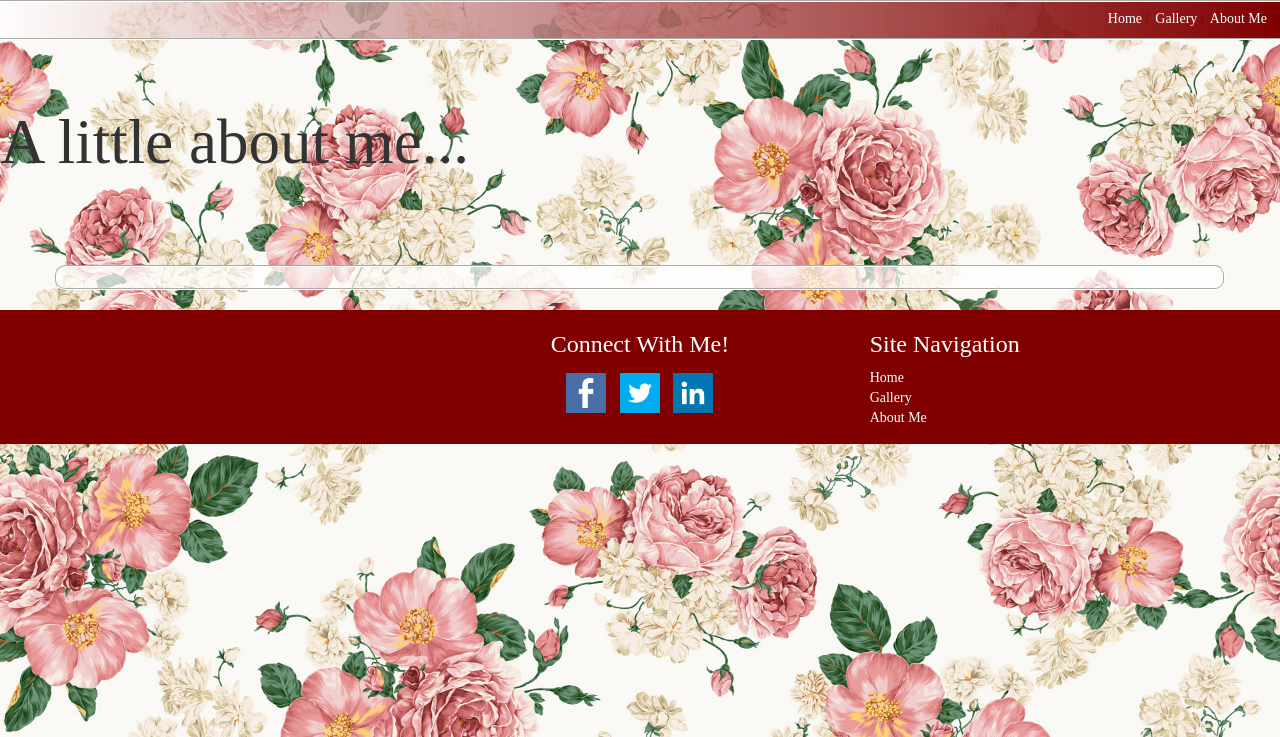
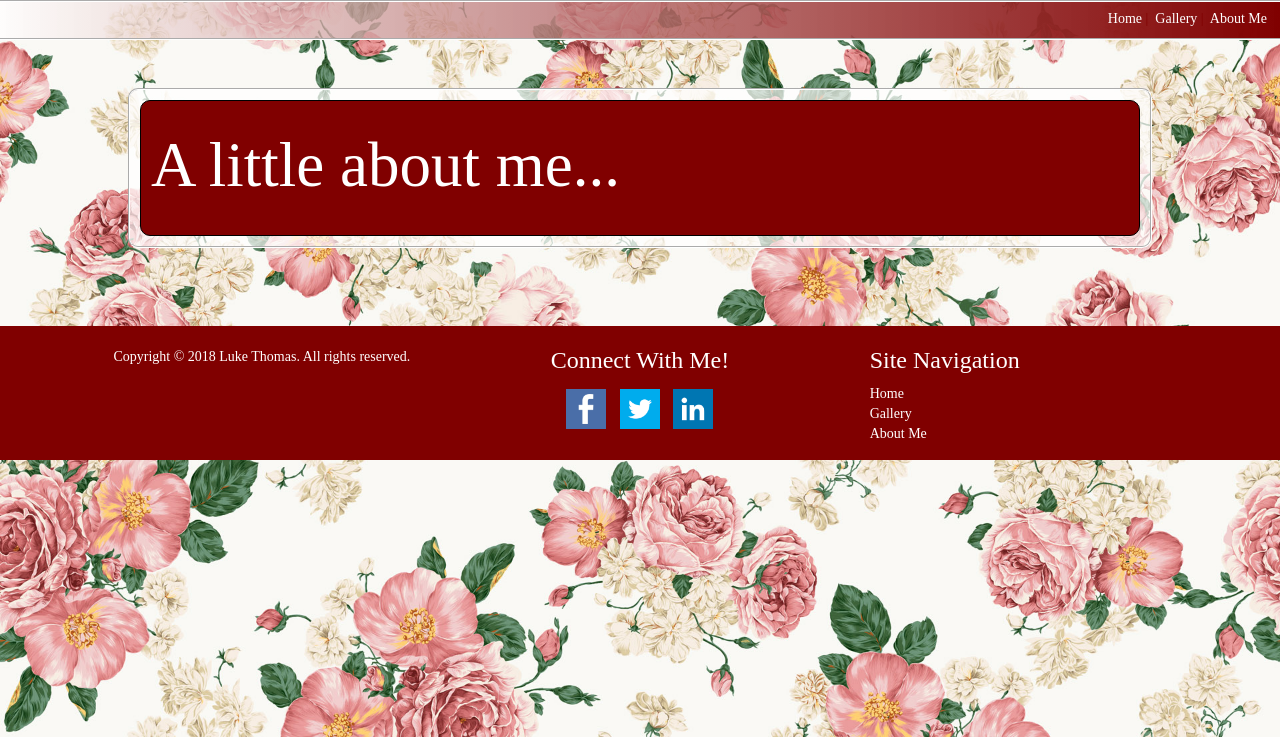
Before and after one commit to rowek02/rowek02.github.io, a plain HTML site: page aboutme.html in a window 1280 px wide. Shown: the part 63-800 px from the top of the page. Drawn offline with nearby package versions, Linux system fonts and the light colour scheme.

Commit message:
Add files via upload

```diff
--- a/aboutme.html
+++ b/aboutme.html
@@ -9,15 +9,21 @@
 	<body>
 		<div id="header"></div>
 		<section class="jumbotron">
-			<h1>A little about me...</h1>
-		</section>
-		<section class="container">
 			<div class="row">
 				<div class="col-md-12 col-sm-12 col-xs-12">
-
+					<div id="floatingabout">
+						<div id="innerabout">
+							<h1>A little about me...</h1>
+							<div class="row">
+								<div class="col-md-12 col-sm-12 col-xs-12">
+									<p></p>
+								</div>
+							</div>
+						</div>
+					</div>
 				</div>
 			</div>
-		</section><br>
+		</section>
 		<div id="footer"></div>
 	</body>
 </html>
--- a/footer.html
+++ b/footer.html
@@ -1,7 +1,8 @@
 <footer class="navbar">
 	<div class="row">
-		<div class="col-md-4 col-sm-12 col-xs-12">
-
+		<div class="col-md-4 col-sm-12 col-xs-12 text-right">
+			<br>
+			<p>Copyright &copy; 2018 Luke Thomas. All rights reserved.</p>
 		</div>
 		<div class="col-md-4 col-sm-12 col-xs-12 text-center" id="social">
 			<h3>Connect With Me!</h3>
--- a/main.css
+++ b/main.css
@@ -53,7 +53,8 @@ footer a:hover {
 	background-color: transparent;
 }
 
-#floatingwelcome {
+#floatingwelcome,
+#floatingabout {
 	background-color: rgba(255,255,255,.7);
 	border-radius: 10px;
 	color: #fff;
@@ -66,15 +67,23 @@ footer a:hover {
 }
 
 #floatingwelcome h2,
-#floatingwelcome h3 {
+#floatingwelcome h3,
+#floatingabout h2,
+#floatingabout h3 {
 	text-shadow: 1px 1px #000;
 }
 
-#innerwelcome {
+#innerwelcome,
+#innerabout {
 	background-color: rgb(128,0,0);
 	border-radius: 10px;
 	padding:10px;
 	border: 1px solid #000;
+}
+
+#floatingabout {
+	width: 80vw;
+	text-align: left;
 }
 
 .container {
```
